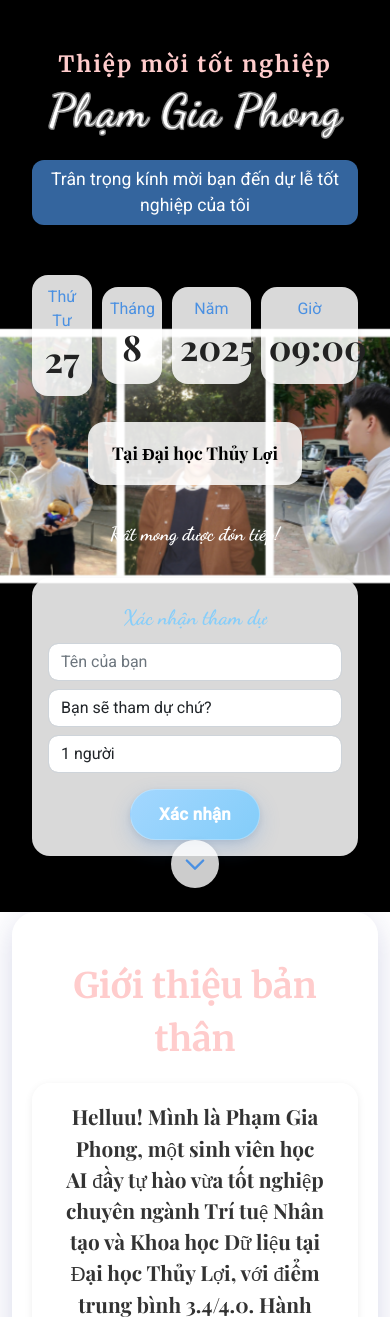
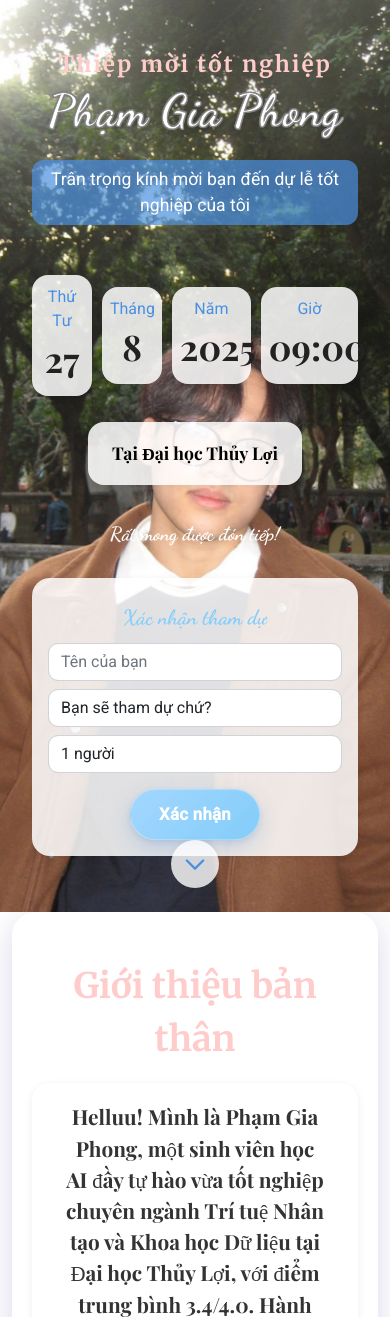
Before and after one commit to fong-AI/thiepdientu, a Flask app: page / in a window 390 px wide. Shown: the top 1317 px of the page. Run offline with Flask 2, Linux system fonts and the light colour scheme.

Commit message:
Update index.html

```diff
--- a/templates/index.html
+++ b/templates/index.html
@@ -324,8 +324,8 @@
             .date-block { gap: 10px; }
             .date-item { padding: 10px 8px; min-width: 60px; }
             .owner-block { font-size: 1.2em; }
-            /* Tránh cắt 2 bên ảnh nền trên mobile: giữ nguyên toàn bộ ảnh */
-            #frame1 .frame-bg { object-fit: contain; background: #000; }
+            /* Ảnh nền mobile: fill màn hình để không bị co nhỏ */
+            #frame1 .frame-bg { object-fit: cover; object-position: 50% 30%; background: none; }
             /* Ảnh gallery trên mobile rộng hơn để đỡ bị hẹp */
             #frame3 .gallery-img { flex: 0 0 70vw; width: 70vw; height: auto; max-width: 70vw; max-height: 70vh; }
             #frame3 .gallery-list { height: 70vh; }
```
